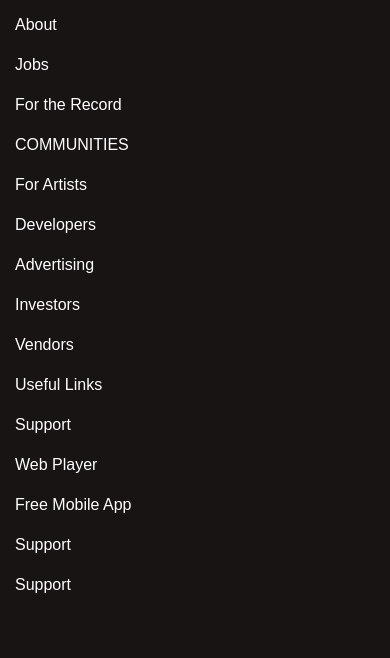
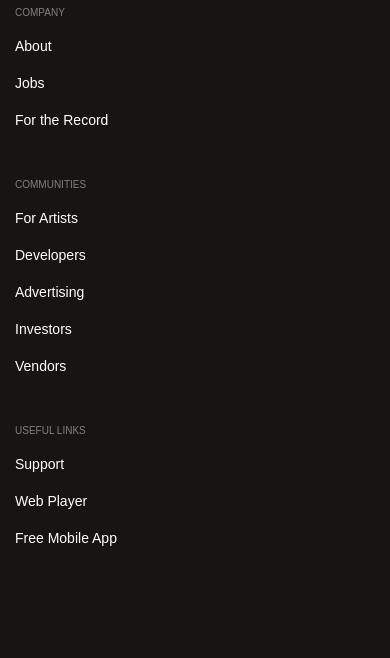
Before and after one commit to pinacotheque-zz/BuildWeek-1, a plain HTML site: page template responsive.html in a window 390 px wide. Shown: the part 977-1635 px from the top of the page. Before the commit the page ends 1590 px from the top, so only its background shows below. Drawn offline with nearby package versions, Linux system fonts and the light colour scheme; a web font is replaced by a local one.

Commit message:
better footer layout

```diff
--- a/styles.css
+++ b/styles.css
@@ -516,7 +516,17 @@ flex-direction: row;
     color: rgb(43, 86, 204);
   }
 
-  .titleMob {}
+  .titleMob {
+    color: gray;
+    font: bolder;
+    font-size: 10px;
+    margin-top: 30px;
+  }
+
+  .contMob {
+    font-size: 14px;
+  }
+
 
 }
 
--- a/template responsive.html
+++ b/template responsive.html
@@ -85,89 +85,97 @@
           <div class="container-fluid bg-black text-white mobFooter">
             <div class="row">
               <div class="col-12">
-                <img class="mb-3" src="images/Spotify_Logo_RGB_White.png" alt="spotify logo" id="logo"/>
+                <img class="my-4 py-2" src="images/Spotify_Logo_RGB_White.png" alt="spotify logo" id="logo"/>
               </div>
             </div>
             <div class="row">
               <div class="col-12">
-                <p class="titleMob">COMPANY</p>
+                <p class="titleMob mt-0">COMPANY</p>
               </div>
             </div>
             <div class="row">
               <div class="col-12">
-                <p>About</p>
+                <p class="contMob">About</p>
               </div>
             </div>
             <div class="row">
               <div class="col-12">
-                <p>Jobs</p>
+                <p class="contMob">Jobs</p>
               </div>
             </div>
             <div class="row">
               <div class="col-12">
-                <p>For the Record</p>
+                <p class="contMob">For the Record</p>
               </div>
             </div>
             <div class="row">
               <div class="col-12">
-                <p class="titleMob text-capitalize">COMMUNITIES</p>
+                <p class="titleMob">COMMUNITIES</p>
               </div>
             </div>
             <div class="row">
               <div class="col-12">
-                <p>For Artists</p>
+                <p class="contMob">For Artists</p>
               </div>
             </div>
             <div class="row">
               <div class="col-12">
-                <p>Developers</p>
+                <p class="contMob">Developers</p>
               </div>
             </div>
             <div class="row">
               <div class="col-12">
-                <p>Advertising</p>
+                <p class="contMob">Advertising</p>
               </div>
             </div>
             <div class="row">
               <div class="col-12">
-                <p>Investors</p>
+                <p class="contMob">Investors</p>
               </div>
             </div>
             <div class="row">
               <div class="col-12">
-                <p>Vendors</p>
+                <p class="contMob">Vendors</p>
               </div>
             </div>
             <div class="row">
               <div class="col-12">
-                <p class="titleMob text-capitalize">Useful Links</p>
+                <p class="titleMob">USEFUL LINKS</p>
               </div>
             </div>
             <div class="row">
               <div class="col-12">
-                <p>Support</p>
+                <p class="contMob">Support</p>
               </div>
             </div>
             <div class="row">
               <div class="col-12">
-                <p>Web Player</p>
+                <p class="contMob">Web Player</p>
               </div>
             </div>
             <div class="row">
               <div class="col-12">
-                <p>Free Mobile App</p>
+                <p class="contMob">Free Mobile App</p>
               </div>
             </div>
+
             <div class="row">
               <div class="col-12">
-                <p>Support</p>
+                <span class="my-5"></span>
               </div>
             </div>
+
+            <br>
+            <br>
+            <br>
+            <br>
+
             <div class="row">
               <div class="col-12">
-                <p>Support</p>
+                <button class="round bg-dark"><i class="fab fa-instagram"></i></button>
               </div>
             </div>
+
           </div>
 
           <!--MAIN CONTAINER STARTS-->
```
